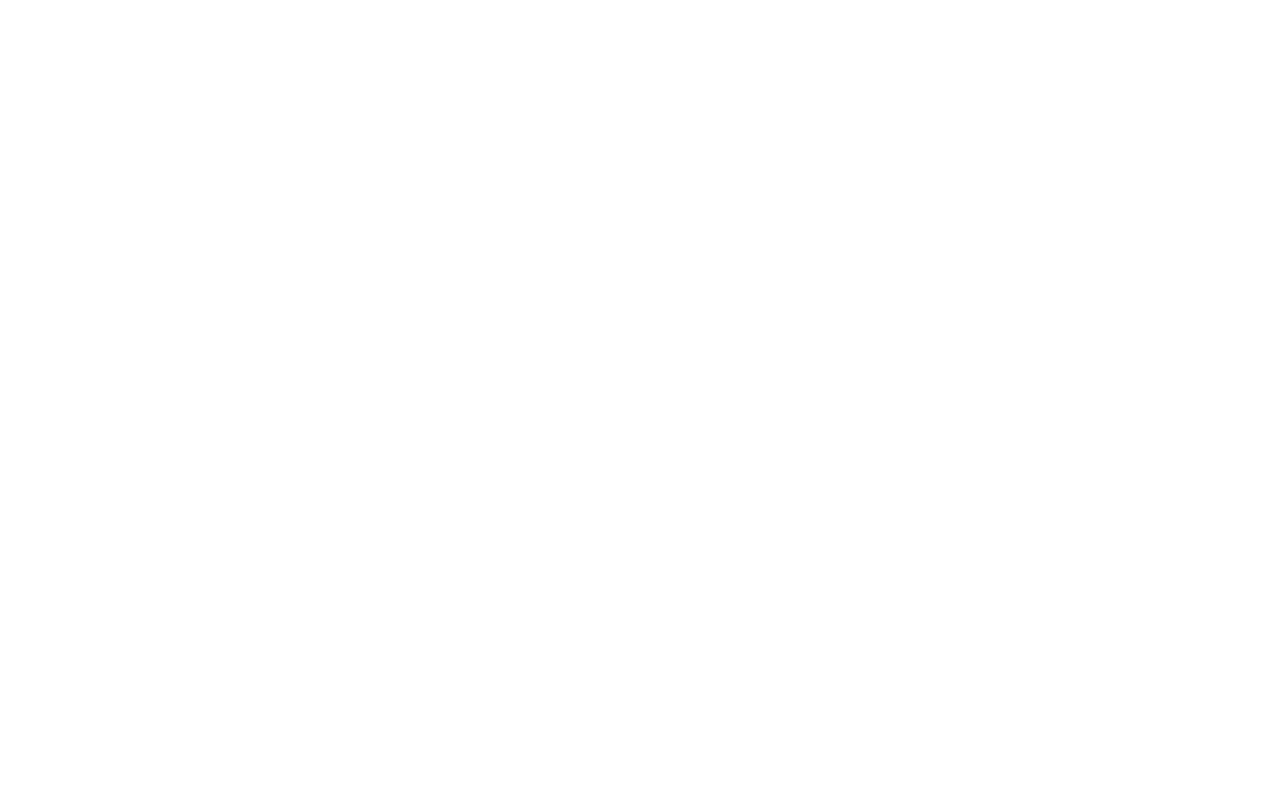
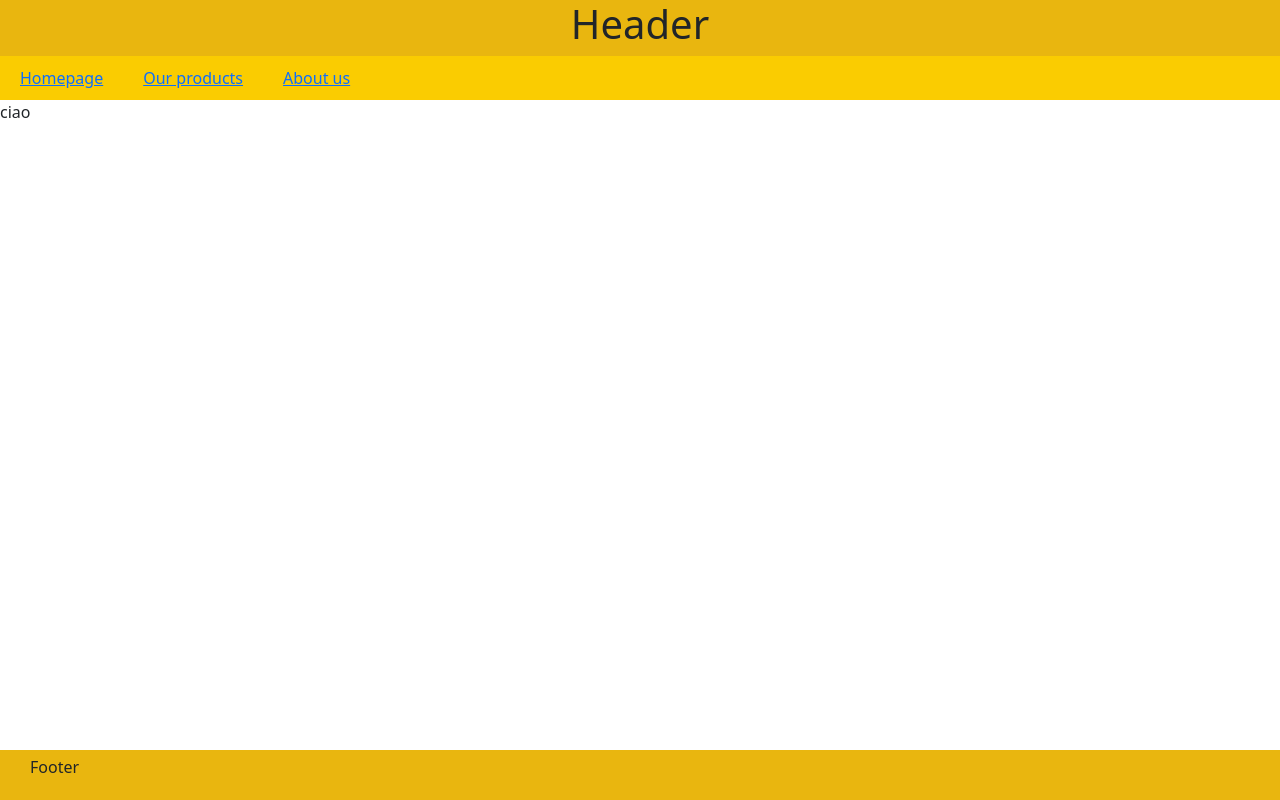
Before and after one commit to FrancescoEFloris/react-router, a React (Vite) app: page /ourproducts/1 in a window 1280 px wide. Before the commit this address had no page. Built offline with nearby package versions, Linux system fonts and the light colour scheme.

Commit message:
fix rotta parametrica

```diff
--- a/src/App.jsx
+++ b/src/App.jsx
@@ -3,6 +3,7 @@
 import HomePage from "./components/pages/HomePage.jsx";
 import AboutUs from "./components/pages/AboutUs.jsx";
 import OurProducts from "./components/pages/OurProducts.jsx";
+import ThisProduct from "./components/pages/ThisProduct.jsx";
 
 function App() {
   return (
@@ -12,6 +13,7 @@
           <Route path="/" element={<HomePage />} />
           <Route path="/aboutus" element={<AboutUs />} />
           <Route path="/ourproducts" element={<OurProducts />} />
+          <Route path="/ourproducts/:thisproductid" element={<ThisProduct />} />
         </Route>
       </Routes>
     </BrowserRouter>
--- a/src/components/pages/ThisProduct.jsx
+++ b/src/components/pages/ThisProduct.jsx
@@ -3,7 +3,7 @@
 function ThisProduct() {
     const { id } = useParams();
 
-    return;
+    return <div>ciao</div>;
 }
 
 export default ThisProduct;
```
